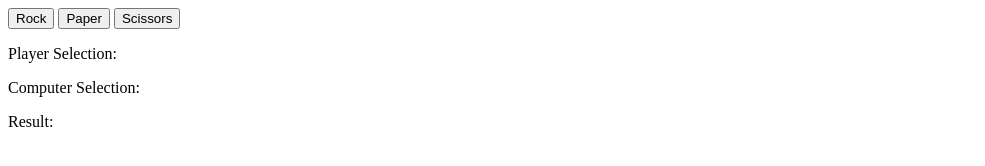
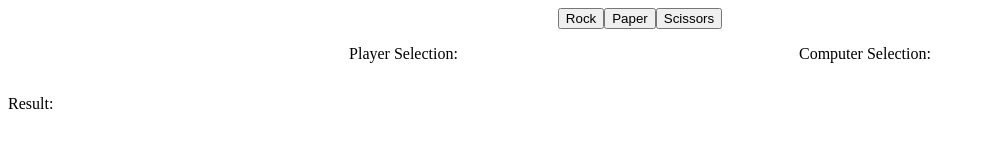
Before and after one commit to Ellian-1/rock-paper-scissors, a plain HTML site: page index.html in a window 1280 px wide. Shown: the whole page, without its empty margins (0-985 px from the left). Drawn offline with Linux system fonts and the light colour scheme.

Commit message:
Add styles to the inde.html content and finish the project

```diff
--- a/index.html
+++ b/index.html
@@ -5,9 +5,10 @@
     <meta http-equiv="X-UA-Compatible" content="IE=edge">
     <meta name="viewport" content="width=device-width, initial-scale=1.0">
     <title>Rock Paper Scissors</title>
+    <link rel="stylesheet" href="style.css">
 </head>
 <body>
-
+    <div class="container">
         <div class="btn-container">
             <button id="rock">Rock</button>
             <button id="paper">Paper</button>
@@ -15,9 +16,12 @@
         </div>
 
         <div class="results-container">
+            <div class="selections">
                 <p>Player Selection: <span id="player-selection"></span></p>
                 <p>Computer Selection: <span id="computer-selection"></span></p>
-        <p>Result: <span id="result"></span></p>
+            </div>
+            <p id="paragraph-result">Result: <span id="result"></span></p>
+        </div>
     </div>
 
     <script src="app.js"></script>
--- /dev/null
+++ b/style.css
@@ -0,0 +1,19 @@
+.container {
+    display: flex;
+    flex-direction: column;
+}
+
+.btn-container {
+    display: flex;
+    justify-content: center;
+}
+
+.results-container {
+    display: flex;
+    flex-direction: column;
+}
+
+.selections {
+    display: flex;
+    justify-content: space-evenly;
+}
```
Lines whose indentation alone changed are shown as unchanged.
